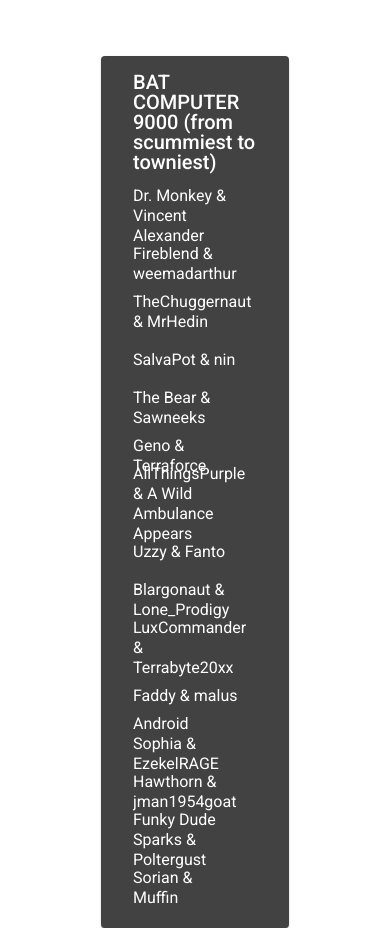
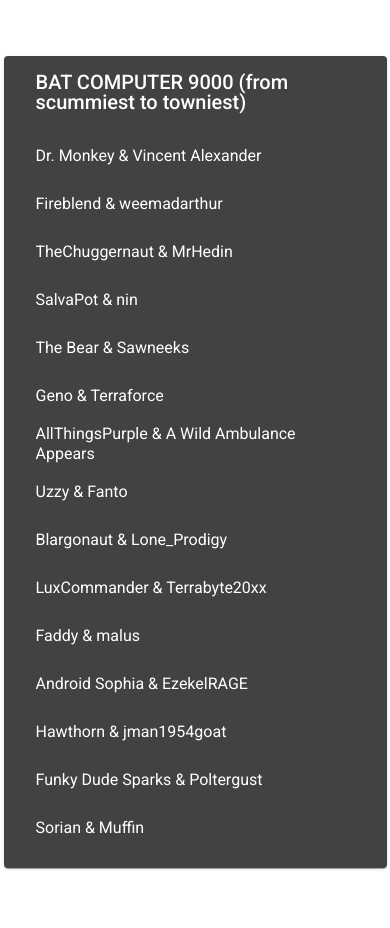
Before and after one commit to Muffin1611/mafia-scum-read-generator, an Angular app: page / in a window 390 px wide. After the commit the page ends 900 px from the top, so only its background shows below. Built offline with nearby package versions, Linux system fonts and the light colour scheme.

Commit message:
smartphone css quick fix

```diff
--- a/src/app/app.component.scss
+++ b/src/app/app.component.scss
@@ -7,3 +7,9 @@
     justify-content: center;
     margin-top: 4em;
 }
+
+@media only screen and (max-width: 600px) {
+    .player-card {
+        width: 90%;
+    }
+  }
```
